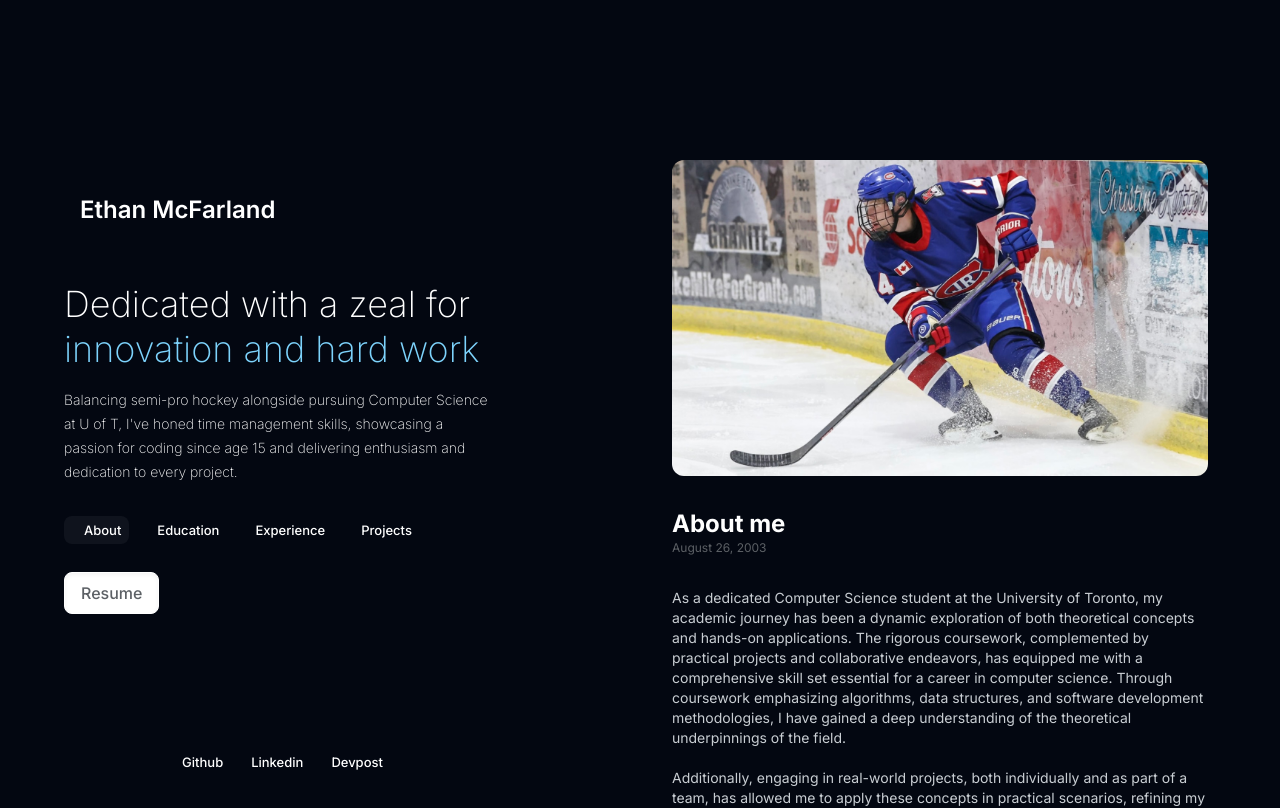
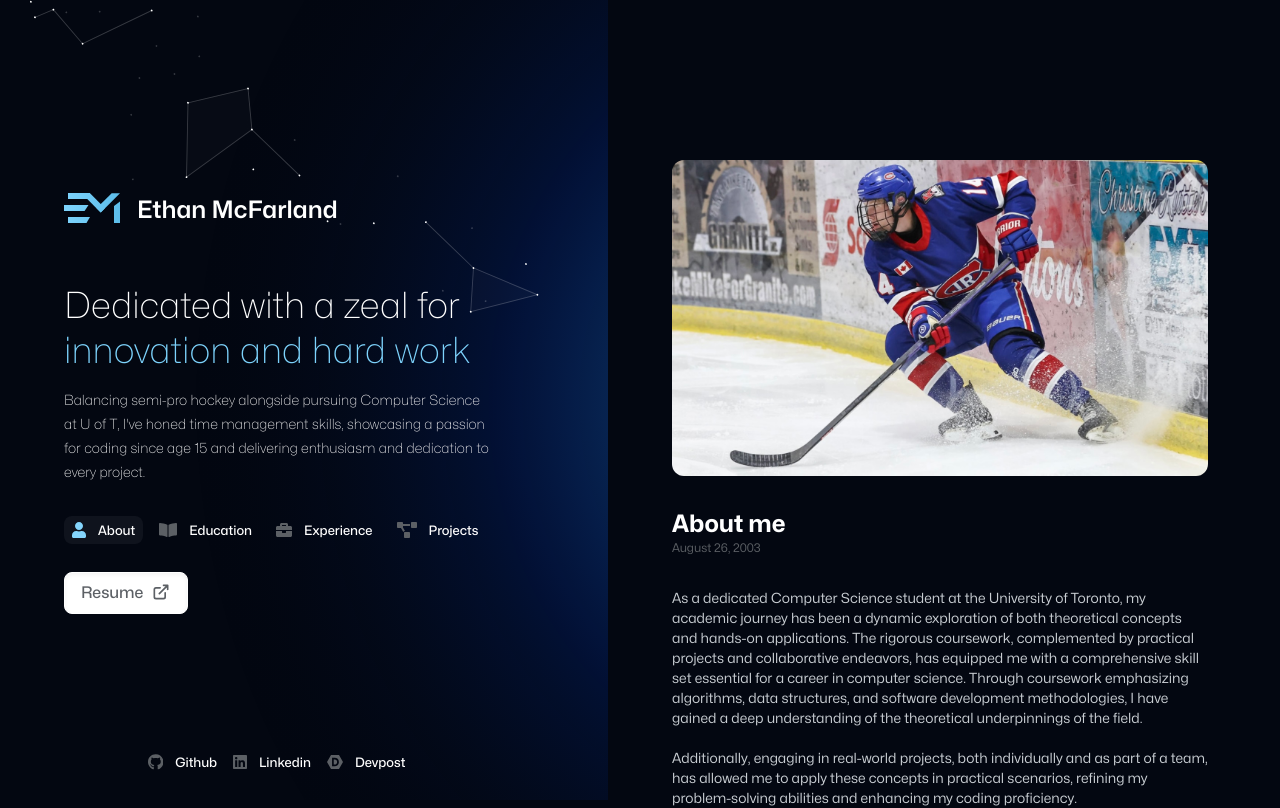
Before and after one commit to ethanmcf/Portfolio, a Next.js app: page / in a window 1280 px wide. Shown: the top 808 px of the page. Built offline with nearby package versions, Linux system fonts and the light colour scheme.

Commit message:
added assests to pages

```diff
--- a/next.config.js
+++ b/next.config.js
@@ -1,4 +1,12 @@
 /** @type {import('next').NextConfig} */
-const nextConfig = {}
+const nextConfig = {
+  webpack(config) {
+    config.module.rules.push({
+      test: /\.svg$/,
+      use: ["@svgr/webpack"],
+    });
+    return config;
+  },
+};
 
-module.exports = nextConfig
+module.exports = nextConfig;
--- a/package.json
+++ b/package.json
@@ -9,6 +9,7 @@
     "lint": "next lint"
   },
   "dependencies": {
+    "@svgr/webpack": "^8.1.0",
     "next": "14.0.4",
     "react": "^18",
     "react-dom": "^18"
--- a/src/app/LinksInterface.tsx
+++ b/src/app/LinksInterface.tsx
@@ -2,6 +2,6 @@ import { ReactElement } from "react";
 
 export interface Links {
   title: string;
-  svg?: ReactElement;
+  svg: ReactElement;
   url: string;
 }
--- a/src/app/layout.tsx
+++ b/src/app/layout.tsx
@@ -1,9 +1,6 @@
 import type { Metadata } from "next";
-import { Inter } from "next/font/google";
 import "../../styles/globals.css";
 import SplitLayout from "../components/SplitLayout";
-
-const inter = Inter({ subsets: ["latin"] });
 
 export const metadata: Metadata = {
   title: "Ethan McFarland",
@@ -20,7 +17,7 @@ export default function RootLayout({
 }) {
   return (
     <html lang="en">
-      <body className={inter.className}>
+      <body>
         <SplitLayout>
           <div
             className={
--- a/src/components/BulletNotes.tsx
+++ b/src/components/BulletNotes.tsx
@@ -1,4 +1,4 @@
-// import StarsSVG from "/images/svgs/stars.svg";
+import StarsSVG from "../../public/images/svgs/stars.svg";
 interface CustomBulletProps {
   title: string;
   notes: string[];
@@ -7,7 +7,7 @@ export default function EducationPage({ title, notes }: CustomBulletProps) {
   return (
     <>
       <div className="flex mt-8 mb-2">
-        {/*<StarsSVG className="w-[20px] h-[20px] mr-3 mt-1" />*/}
+        <StarsSVG className="w-[20px] h-[20px] mr-3 mt-1" />
         <h3 className="font-semibold text-lg text-title-dark">{title}</h3>
       </div>
       <ul className="text-sm space-y-2.5 w-full list-disc list-inside ml-2">
--- a/src/components/EmailForm.tsx
+++ b/src/components/EmailForm.tsx
@@ -1,4 +1,4 @@
-// import ShareSVG from "@public/images/svgs/share.svg";
+import ShareSVG from "../../public/images/svgs/share.svg";
 export default function EmailForm() {
   return (
     <form>
@@ -19,7 +19,7 @@ export default function EmailForm() {
           <span className="absolute inset-0 rounded-md bg-gradient-to-b from-white/10 to-white opacity-10 transition-opacity group-hover:opacity-15" />
           <span className="absolute inset-0 rounded-md opacity-7.5 shadow-[inset_0_1px_1px_white] shadow-grey transition-opacity group-hover:opacity-10" />
           <span>Send </span>
-          {/*<ShareSVG className={"fill-white ml-2 mt-[6px] w-[12px] h-[12px]"} />*/}
+          <ShareSVG className={"fill-white ml-2 mt-[6px] w-[12px] h-[12px]"} />
         </button>
         <div className="absolute inset-0  rounded-lg transition peer-focus:ring-4 peer-focus:ring-blue/16" />
         <div className="absolute inset-0  rounded-lg ring-1 ring-grey peer-focus:ring-blue  " />
--- a/src/components/SplitLayout.tsx
+++ b/src/components/SplitLayout.tsx
@@ -1,17 +1,17 @@
 "use client";
-// import "../../styles/globals.css";
-// import BookSVG from "@public/images/svgs/book.svg";
-// import UserSVG from "@public/images/svgs/user.svg";
-// import ProjectSVG from "@public/images/svgs/project.svg";
-// import InitialsLogo from "@public/images/svgs/initials-logo.svg";
-// import BriefcaseSVG from "@public/images/svgs/briefcase.svg";
-// import DevpostSVG from "@public/images/svgs/devpost.svg";
-// import GithubSVG from "@public/images/svgs/github.svg";
-// import LinkedinSVG from "@public/images/svgs/linkedin.svg";
-// import ConstellationsSVG from "@public/images/svgs/constellations.svg";
-// import DesktopRadialLightSVG from "@public/images/svgs/desktop-radial-light.svg";
-// import MobileRadialLightSVG from "@public/images/svgs/mobile-radial-light.svg";
-// import DownloadSVG from "@public/images/svgs/download.svg";
+import "../../styles/globals.css";
+import BookSVG from "../../public/images/svgs/book.svg";
+import UserSVG from "../../public/images/svgs/user.svg";
+import ProjectSVG from "../../public/images/svgs/project.svg";
+import InitialsLogo from "../../public/images/svgs/initials-logo.svg";
+import BriefcaseSVG from "../../public/images/svgs/briefcase.svg";
+import DevpostSVG from "../../public/images/svgs/devpost.svg";
+import GithubSVG from "../../public/images/svgs/github.svg";
+import LinkedinSVG from "../../public/images/svgs/linkedin.svg";
+import ConstellationsSVG from "../../public/images/svgs/constellations.svg";
+import DesktopRadialLightSVG from "../../public/images/svgs/desktop-radial-light.svg";
+import MobileRadialLightSVG from "../../public/images/svgs/mobile-radial-light.svg";
+import DownloadSVG from "../../public/images/svgs/download.svg";
 import StyledExternalLink from "../components/StyledExternalLink";
 import { ReactElement } from "react";
 import RadioButton from "../components/RadioButton";
@@ -22,46 +22,45 @@ import Link from "next/link";
 const SocialLinks: Links[] = [
   {
     title: "Github",
-    // svg: <GithubSVG />,
+    svg: <GithubSVG />,
     url: "https://github.com/ethanmcf",
   },
   {
     title: "Linkedin",
-    // svg: <LinkedinSVG />,
+    svg: <LinkedinSVG />,
     url: "https://www.linkedin.com/in/ethanmcf/",
   },
   {
     title: "Devpost",
-    // svg: <DevpostSVG />,
+    svg: <DevpostSVG />,
     url: "https://devpost.com/ethanmcf?ref_content=user-portfolio&ref_feature=portfolio&ref_medium=global-nav",
   },
 ];
 const PageLinks: Links[] = [
   {
     title: "About",
-    // svg: <UserSVG />,
+    svg: <UserSVG />,
     url: "/",
   },
   {
     title: "Education",
-    // svg: <BookSVG />,
+    svg: <BookSVG />,
     url: "/education",
   },
   {
     title: "Experience",
-    // svg: <BriefcaseSVG />,
+    svg: <BriefcaseSVG />,
     url: "/experience",
   },
   {
     title: "Projects",
-    // svg: <ProjectSVG />,
+    svg: <ProjectSVG />,
     url: "/projects",
   },
 ];
 export default function SplitLayout({ children }: { children?: ReactElement }) {
   const pathname = usePathname();
   return (
-    // <main>
     <div className="lg:flex w-full overflow-x-hidden">
       <div
         className={
@@ -70,18 +69,18 @@ export default function SplitLayout({ children }: { children?: ReactElement }) {
       >
         <div className="relative lg:fixed flex w-full lg:mr-[calc(max(2rem,50%-38rem)+40rem)] lg:min-w-[32rem] lg:overflow-y-auto lg:overflow-x-hidden lg:pl-[max(4rem,calc(50%-38rem))]">
           <div className="lg:absolute lg:inset-0 lg:-z-10 lg:overflow-hidden lg:right-[calc(max(0rem,50%-34rem)+32rem)] lg:min-w-[32rem]">
-            {/*<DesktopRadialLightSVG className="absolute -right-40 bottom-auto left-auto top-[-40%] h-[180%] w-[80rem] hidden lg:block" />*/}
-            {/*<MobileRadialLightSVG className="absolute -bottom-48 left-[-40%] h-[80rem] w-[180%] block lg:hidden" />*/}
+            <DesktopRadialLightSVG className="absolute -right-40 bottom-auto left-auto top-[-40%] h-[180%] w-[80rem] hidden lg:block" />
+            <MobileRadialLightSVG className="absolute -bottom-48 left-[-40%] h-[80rem] w-[180%] block lg:hidden" />
           </div>
           <div className="mx-auto max-w-lg px-4 lg:px-0 lg:mx-0 lg:flex lg:h-screen lg:justify-end lg:w-[425px] lg:max-w-none lg:flex-col lg:before:flex-1 lg:before:pt-6">
             <div className="pb-16 pt-20 sm:pb-20 sm:pt-32 lg:py-20">
               <div className="relative">
-                {/*<ConstellationsSVG*/}
-                {/*  className="absolute -right-[100px] -top-[180px]"*/}
-                {/*  style={{ rotate: "28deg", width: "800px" }}*/}
-                {/*/>*/}
+                <ConstellationsSVG
+                  className="absolute -right-[100px] -top-[180px]"
+                  style={{ rotate: "28deg", width: "800px" }}
+                />
                 <div className="flex items-center text-2xl font-semibold">
-                  {/*<InitialsLogo />*/}
+                  <InitialsLogo />
                   <h1 className="ml-4 mt-2 text-white">Ethan McFarland</h1>
                 </div>
                 <h1 className="mt-14 font-display text-4xl/tight font-extralight text-white">
@@ -123,9 +122,9 @@ export default function SplitLayout({ children }: { children?: ReactElement }) {
                     <span className="absolute inset-0 w-full h-full duration-300 delay-300 bg-backgroundEnd lg:bg-backgroundStart opacity-0 group-hover:opacity-100" />
                     <span className="relative transition-colors duration-300 delay-200 group-hover:text-white ease flex">
                       <span>Resume</span>
-                      {/*<DownloadSVG*/}
-                      {/*  className={"w-[20px] h-[20px] ml-2 mt-[1px]"}*/}
-                      {/*/>*/}
+                      <DownloadSVG
+                        className={"w-[20px] h-[20px] ml-2 mt-[1px]"}
+                      />
                     </span>
                   </Link>
                 </div>
@@ -146,14 +145,6 @@ export default function SplitLayout({ children }: { children?: ReactElement }) {
         </div>
       </div>
       {children}
-      {/*<div*/}
-      {/*  className={*/}
-      {/*    "flex-1 relative bg-backgroundStart text-text-dark inset-0 overflow-y-auto scroll-auto l-0"*/}
-      {/*  }*/}
-      {/*>*/}
-      {/*  {children}*/}
-      {/*</div>*/}
     </div>
-    // </main>
   );
 }
```
Also changed, not shown: 1 other file (tests, documents, lock files or other folders).
